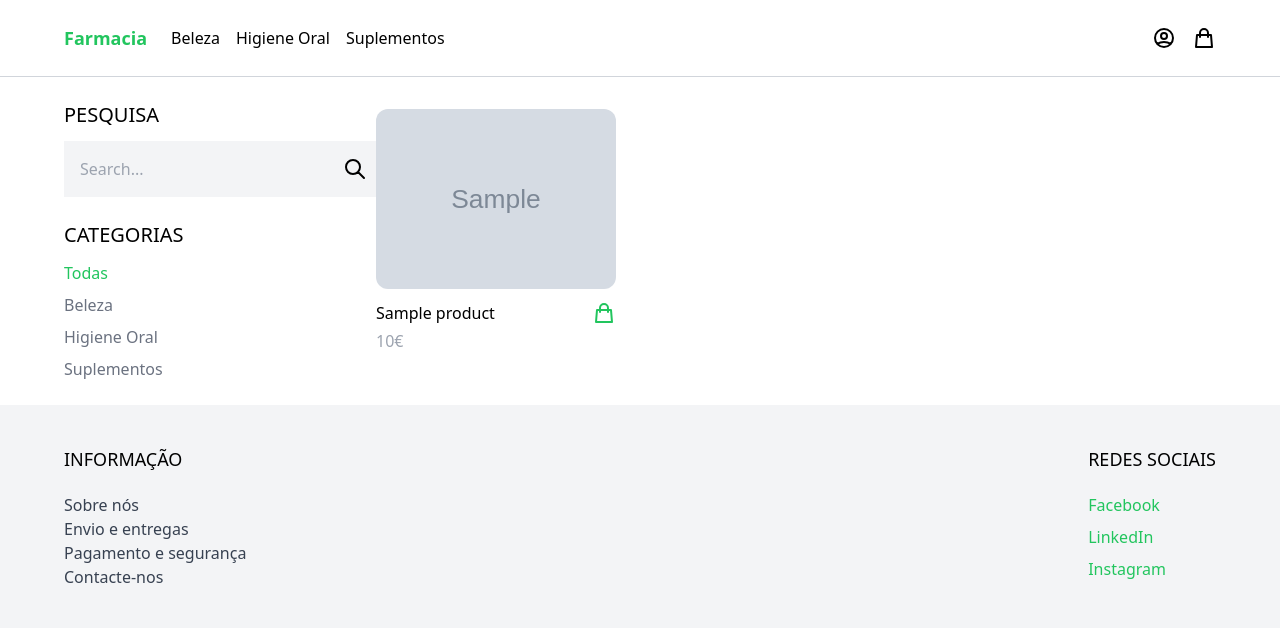
After one commit to migas553/ProjetoFinal, a Django app: template Products/templates/Products/shop.html in a window 1280 px wide. The commit adds this page. Shown: the top 628 px of the page. Run offline with Django 3.2, Linux system fonts and the light colour scheme; the template is opened without the code that fills it: most values are stand-ins (such as "Sample title", 1, 10 or a date in 2020); grey boxes marked "Sample" are stand-in pictures; some libraries are stand-ins or nearby versions.

Commit message:
shop done, starting products

```diff
--- a/Farmacia/urls.py
+++ b/Farmacia/urls.py
@@ -16,10 +16,12 @@ Including another URLconf
 """
 from django.contrib import admin
 from django.urls import path,include
-from Products.views import frontpage
+from Products.views import frontpage, shop, productpage
 
 urlpatterns = [
     path('',frontpage, name='frontpage'),
+    path('product/', productpage, name='product'),
+    path('shop/',shop, name='shop'),
     path('admin/', admin.site.urls),
     path('',include('Products.urls')),
 
--- a/Products/templates/Products/base.html
+++ b/Products/templates/Products/base.html
@@ -11,7 +11,7 @@
         <nav class="border-b border-gray-300">
             <div class="max-w-6xl mx-auto py-2 px-6 xl:px-0 flex items-center justify-between">
                 <div class="menu-left flex items-center space-x-6">
-                    <a href="#" class="py-4 text-lg text-green-500 font-semibold">Farmacia</a>
+                    <a href="{% url 'frontpage' %}" class="py-4 text-lg text-green-500 font-semibold">Farmacia</a>
 
                     <ul class="flex items-center space-x-4">
                         <li><a href="#">Beleza</a></li>
@@ -48,7 +48,7 @@
                     <h2 class="mb-5 uppercase text-lg">Informação</h2>
                     <ul>
                         <li><a href="#" class="text-gray-700 hover:text-green-800">Sobre nós</a></li>
-                        <li><a href="#" class="text-gray-700 hover:text-green-800">Envio e entregas</a></li>
+                        <li><a href="{% url 'product' %}" class="text-gray-700 hover:text-green-800">Envio e entregas</a></li>
                         <li><a href="#" class="text-gray-700 hover:text-green-800">Pagamento e segurança</a></li>
                         <li><a href="#" class="text-gray-700 hover:text-green-800">Contacte-nos</a></li>
                     </ul>
--- /dev/null
+++ b/Products/templates/Products/shop.html
@@ -0,0 +1,55 @@
+{% extends 'Products/base.html' %}
+
+{% block content %}
+<div class="max-w-6xl mx-auto flex flex-wrap items-start py-6 px-6 xl:px-0">
+    <div class="filters w-full lg:w-1/4">
+        <h3 class="mb-3 text-xl uppercase">Pesquisa</h3>
+
+        <form>
+            <div class="flex">
+                <input type="text" class="p-4 bg-gray-100 border-0" placeholder="Search...">
+
+                <button class="p-4 bg-gray-100 border-0">
+                    <svg xmlns="http://www.w3.org/2000/svg" class="h-6 w-6" fill="none" viewBox="0 0 24 24" stroke="currentColor">
+                        <path stroke-linecap="round" stroke-linejoin="round" stroke-width="2" d="M21 21l-6-6m2-5a7 7 0 11-14 0 7 7 0 0114 0z" />
+                    </svg>
+                </button>
+            </div>
+        </form>
+
+        <h3 class="mt-6 mb-3 text-xl uppercase">Categorias</h3>
+
+        <ul class="space-y-2">
+            <li><a href="#" class="text-green-500">Todas</a></li>
+            <li><a href="#" class="text-gray-500">Beleza</a></li>
+            <li><a href="#" class="text-gray-500">Higiene Oral</a></li>
+            <li><a href="#" class="text-gray-500">Suplementos</a></li>
+        </ul>
+    </div>
+
+    <div class="products w-full lg:w-3/4 -mt-4 flex items-center flex-wrap">
+    {% comment %} <div class="products flex items-center flex-wrap"> {% endcomment %}
+
+        {% for product in products %}
+        <div class="w-full md:w-1/3 xl:1/6 p-6">
+            <a href="#">
+                <img class="rounded-xl hover:shadow-lg" src="{{ product.photo }}">
+            </a>
+
+            <div class="pt-3 flex items-center justify-between">
+                <a href="#">{{ product.name }}</a>
+
+                <a href="#" class="text-green-500 hover:text-green-800">
+                    <svg xmlns="http://www.w3.org/2000/svg" class="h-6 w-6" fill="none" viewBox="0 0 24 24" stroke="currentColor">
+                        <path stroke-linecap="round" stroke-linejoin="round" stroke-width="2" d="M16 11V7a4 4 0 00-8 0v4M5 9h14l1 12H4L5 9z" />
+                    </svg>
+                </a>
+            </div>
+
+            <p class="pt-1 text-gray-400">{{ product.price }}€</p>
+        </div>
+        {% endfor %}
+
+    </div>
+</div>
+{% endblock %}
```
Also changed, not shown: Products/templates/Products/frontpage.html (+7 -40 lines), Products/templates/Products/product.html (added, +21 -0 lines), Products/views.py (+11 -2 lines), Products/migrations/0005_alter_product_options_alter_product_description.py (added), Products/migrations/0006_alter_product_options.py (added), Products/models.py (line endings or trailing spaces).
